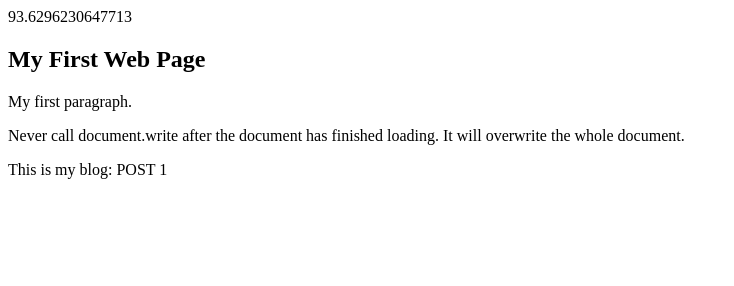
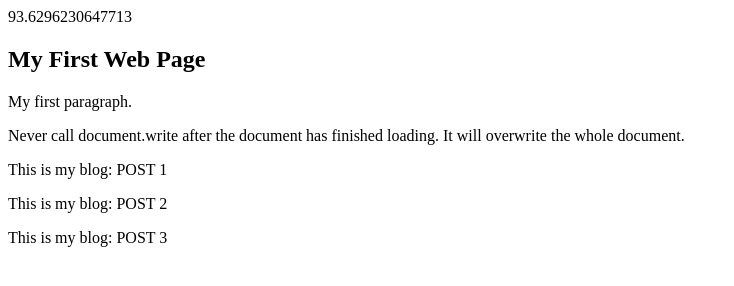
Before and after one commit to sgitt-vassky/old-gh-pg, a plain HTML site: page index.html in a window 1280 px wide. Shown: the whole page, without its empty margins (0-734 px from the left). Drawn offline with Linux system fonts and the light colour scheme.

Commit message:
Update index.html

```diff
--- a/index.html
+++ b/index.html
@@ -31,6 +31,8 @@ It will overwrite the whole document.</p>
 
 
 <p>This is my blog: POST 1</p>
+<p>This is my blog: POST 2</p>
+<p>This is my blog: POST 3</p>
 
 
 </body>
```
